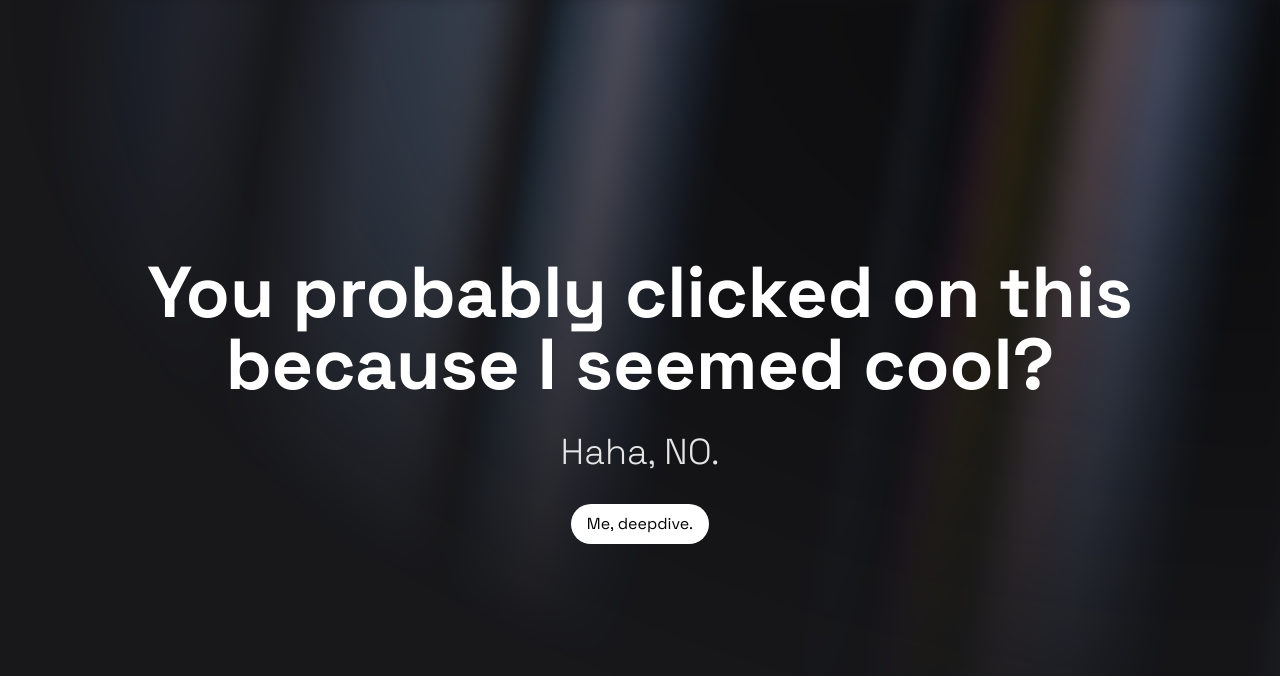
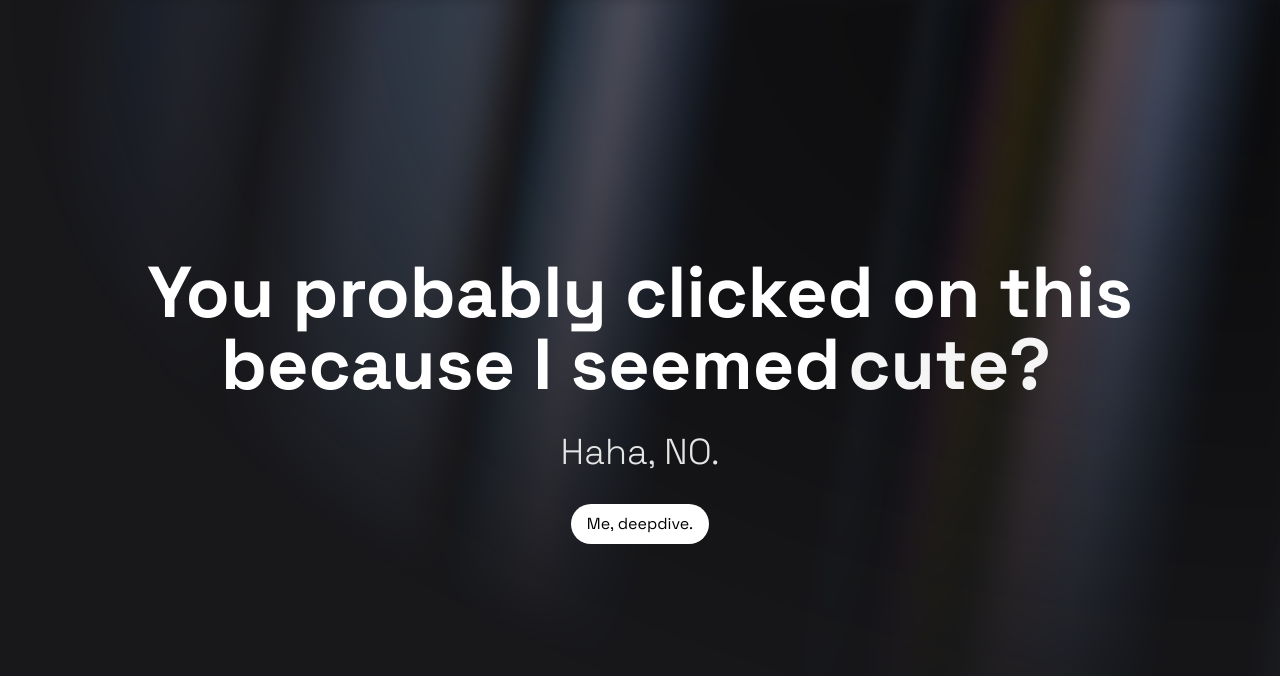
Before and after one commit to RansomnicCase/ship-frontend, a Next.js app: page / in a window 1280 px wide. Shown: the top 676 px of the page. Built offline with nearby package versions, Linux system fonts and the light colour scheme.

Commit message:
new file:   app/home/components/ui/flip-words.tsx 	modified:   app/page.tsx

```diff
--- /dev/null
+++ b/app/home/components/ui/flip-words.tsx
@@ -0,0 +1,85 @@
+"use client";
+import React, { useCallback, useEffect, useRef, useState } from "react";
+import { AnimatePresence, motion, LayoutGroup } from "framer-motion";
+import { cn } from "@/lib/utils";
+
+export const FlipWords = ({
+  words,
+  duration = 3000,
+  className,
+}: {
+  words: string[];
+  duration?: number;
+  className?: string;
+}) => {
+  const [currentWord, setCurrentWord] = useState(words[0]);
+  const [isAnimating, setIsAnimating] = useState<boolean>(false);
+
+
+  const startAnimation = useCallback(() => {
+    const word = words[words.indexOf(currentWord) + 1] || words[0];
+    setCurrentWord(word);
+    setIsAnimating(true);
+  }, [currentWord, words]);
+
+  useEffect(() => {
+    if (!isAnimating)
+      setTimeout(() => {
+        startAnimation();
+      }, duration);
+  }, [isAnimating, duration, startAnimation]);
+
+  return (
+    <AnimatePresence
+      onExitComplete={() => {
+        setIsAnimating(false);
+      }}
+    >
+      <motion.div
+        initial={{
+          opacity: 0,
+          y: 10,
+        }}
+        animate={{
+          opacity: 1,
+          y: 0,
+        }}
+        transition={{
+          duration: 0.4,
+          ease: "easeInOut",
+          type: "spring",
+          stiffness: 100,
+          damping: 10,
+        }}
+        exit={{
+          opacity: 0,
+          y: -40,
+          x: 40,
+          filter: "blur(8px)",
+          scale: 2,
+          position: "absolute",
+        }}
+        className={cn(
+          "z-10 inline-block relative text-left text-neutral-900 dark:text-neutral-100 px-2",
+          className
+        )}
+        key={currentWord}
+      >
+        {currentWord.split("").map((letter, index) => (
+          <motion.span
+            key={currentWord + index}
+            initial={{ opacity: 0, y: 10, filter: "blur(8px)" }}
+            animate={{ opacity: 1, y: 0, filter: "blur(0px)" }}
+            transition={{
+              delay: index * 0.08,
+              duration: 0.4,
+            }}
+            className="inline-block"
+          >
+            {letter}
+          </motion.span>
+        ))}
+      </motion.div>
+    </AnimatePresence>
+  );
+};
--- a/app/page.tsx
+++ b/app/page.tsx
@@ -1,5 +1,5 @@
 "use client";
-
+import {FlipWords} from "./home/components/ui/flip-words";
 import { motion } from "framer-motion";
 import React from "react";
 import { AuroraBackground } from "./home/components/ui/aurora-background";
@@ -11,6 +11,7 @@
   const handleClick = () => {
     router.push("/home");
   };
+  const words = ["cool?", "cute?", "aesthetic?",];
 
   return (
     <AuroraBackground>
@@ -25,7 +26,8 @@
         className="relative flex flex-col gap-4 items-center justify-center px-4"
       >
         <div className="text-3xl md:text-7xl font-bold dark:text-white text-center">
-          You probably clicked on this because I seemed cool?
+          You probably clicked on this because I seemed
+          <FlipWords words={words} />
         </div>
         <div className="font-extralight text-base md:text-4xl dark:text-neutral-200 py-4">
           Haha, NO.
```
